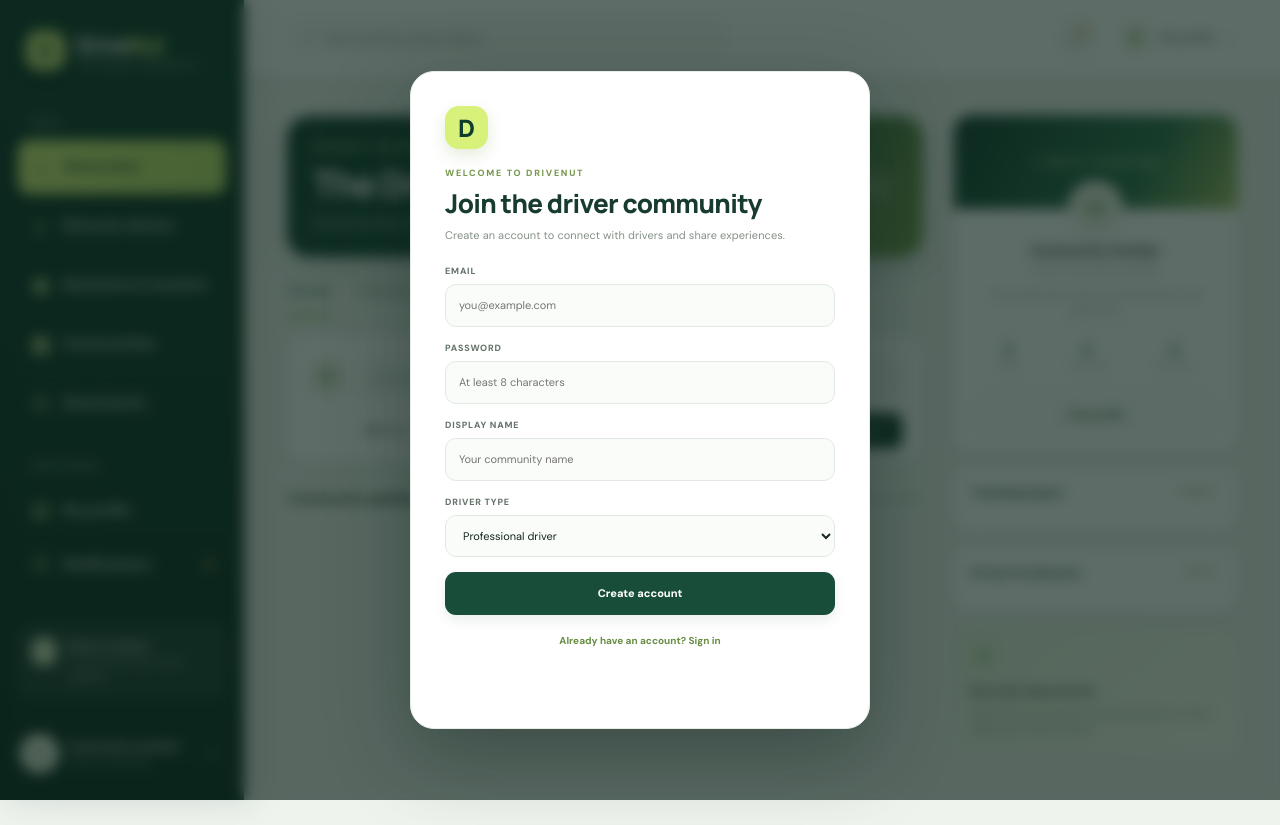
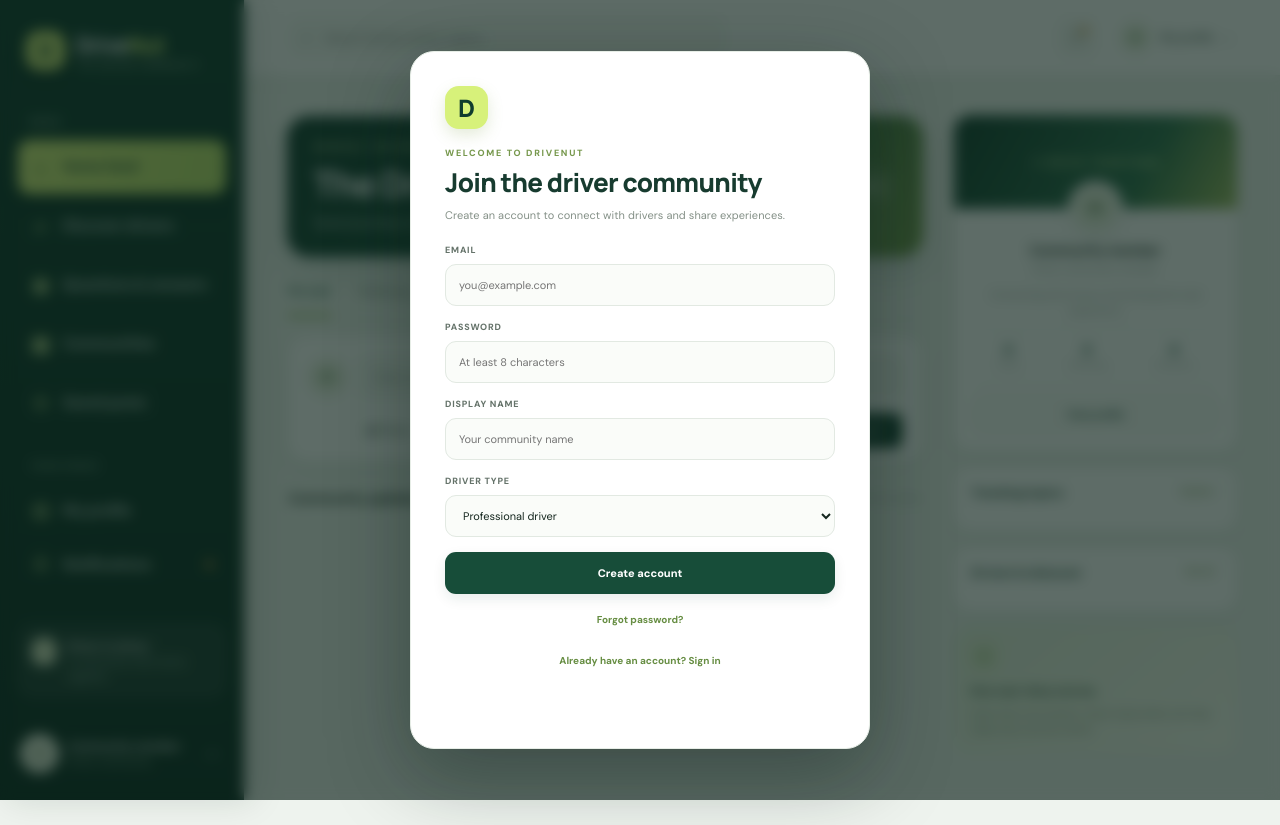
Before and after one commit to iftekharshayem/drivenut-app, a plain HTML site: page index.html in a window 1280 px wide. Drawn offline with nearby package versions, Linux system fonts and the light colour scheme.

Commit message:
Add password recovery entry point

```diff
--- a/index.html
+++ b/index.html
@@ -53,7 +53,7 @@
 <div class="modal-backdrop hidden" id="publicProfileModal"><section class="dialog public-profile-dialog"><button class="dialog-close" data-close="publicProfileModal">×</button><div class="dialog-kicker">DRIVENUT DRIVER PROFILE</div><div class="public-profile-heading"><div class="avatar public-profile-avatar" id="publicProfileAvatar">DN</div><div><h2 id="publicProfileName">Driver name</h2><p id="publicProfileRole">Community member</p></div></div><p id="publicProfileBio" class="public-profile-bio">Driver bio</p><div class="public-profile-stats"><div><b id="publicProfilePosts">0</b><small>Posts</small></div></div><button class="post-button full" id="publicProfileFollow" data-follow="">＋ Follow</button></section></div>
 <div class="modal-backdrop hidden" id="communityPostModal"><section class="dialog"><button class="dialog-close" data-close="communityPostModal">×</button><div class="dialog-kicker">COMMUNITY DISCUSSION</div><h2>Share with your community</h2><p>Post a useful update, question or experience for group members.</p><form id="communityPostForm"><label for="communityPostText">YOUR MESSAGE</label><textarea id="communityPostText" maxlength="2000" required placeholder="What would you like to share?"></textarea><div class="dialog-actions"><span>Be helpful and respectful.</span><button class="post-button" type="submit">Publish ↗</button></div></form></section></div>
 <div class="modal-backdrop hidden" id="commentsModal"><section class="dialog"><button class="dialog-close" data-close="commentsModal">×</button><div class="dialog-kicker">COMMUNITY CONVERSATION</div><h2>Comments</h2><div id="commentList" class="comment-list"></div><form id="commentForm"><label for="commentText">ADD A COMMENT</label><textarea id="commentText" maxlength="500" required placeholder="Write a thoughtful reply..."></textarea><div class="dialog-actions"><span>Be kind to fellow drivers.</span><button class="post-button" type="submit">Comment ↗</button></div></form></section></div>
-<div class="modal-backdrop" id="authModal"><section class="dialog"><div class="dialog-kicker">WELCOME TO DRIVENUT</div><h2 id="authTitle">Join the driver community</h2><p id="authDescription">Create an account to connect with drivers and share experiences.</p><form id="authForm"><label for="authEmail">EMAIL</label><input id="authEmail" type="email" autocomplete="email" required placeholder="you@example.com"><label for="authPassword">PASSWORD</label><input id="authPassword" type="password" autocomplete="current-password" minlength="8" required placeholder="At least 8 characters"><div id="signupFields"><label for="authName">DISPLAY NAME</label><input id="authName" maxlength="40" placeholder="Your community name"><label for="authRole">DRIVER TYPE</label><select id="authRole"><option>Professional driver</option><option>Ride-share driver</option><option>Delivery driver</option><option>Truck / transport driver</option><option>Learning to drive</option><option>Driving enthusiast</option></select></div><div class="dialog-actions"><button class="text-link" type="button" id="authSwitch">Already have an account? Sign in</button><button class="post-button" type="submit" id="authSubmit">Create account</button></div></form><p id="authMessage" class="auth-message" role="status"></p></section></div>
+<div class="modal-backdrop" id="authModal"><section class="dialog"><div class="dialog-kicker">WELCOME TO DRIVENUT</div><h2 id="authTitle">Join the driver community</h2><p id="authDescription">Create an account to connect with drivers and share experiences.</p><form id="authForm"><label for="authEmail">EMAIL</label><input id="authEmail" type="email" autocomplete="email" required placeholder="you@example.com"><label for="authPassword">PASSWORD</label><input id="authPassword" type="password" autocomplete="current-password" minlength="8" required placeholder="At least 8 characters"><div id="signupFields"><label for="authName">DISPLAY NAME</label><input id="authName" maxlength="40" placeholder="Your community name"><label for="authRole">DRIVER TYPE</label><select id="authRole"><option>Professional driver</option><option>Ride-share driver</option><option>Delivery driver</option><option>Truck / transport driver</option><option>Learning to drive</option><option>Driving enthusiast</option></select></div><div class="dialog-actions"><button class="text-link" type="button" id="authSwitch">Already have an account? Sign in</button><button class="text-link" type="button" id="authForgot">Forgot password?</button><button class="post-button" type="submit" id="authSubmit">Create account</button></div></form><p id="authMessage" class="auth-message" role="status"></p></section></div>
 <div class="modal-backdrop hidden" id="reportModal"><section class="dialog"><button class="dialog-close" data-close="reportModal">×</button><div class="dialog-kicker">HELP KEEP DRIVENUT SAFE</div><h2>Report this post</h2><p id="reportPostId">Post selected</p><form id="reportForm"><label for="reportReason">WHY ARE YOU REPORTING THIS?</label><select id="reportReason" required><option value="spam">Spam or misleading content</option><option value="harassment">Harassment or bullying</option><option value="unsafe">Unsafe or harmful advice</option><option value="inappropriate">Inappropriate content</option><option value="other">Something else</option></select><label for="reportDetails">MORE DETAILS (OPTIONAL)</label><textarea id="reportDetails" maxlength="500" placeholder="Add context to help the review..."></textarea><div class="dialog-actions"><span>Your report is private.</span><button class="post-button" type="submit">Submit report</button></div></form></section></div>
 <div class="toast" id="toast" role="status"></div>
 <script src="https://cdn.jsdelivr.net/npm/@supabase/supabase-js@2"></script><script src="assets/app.js" defer></script>
```
